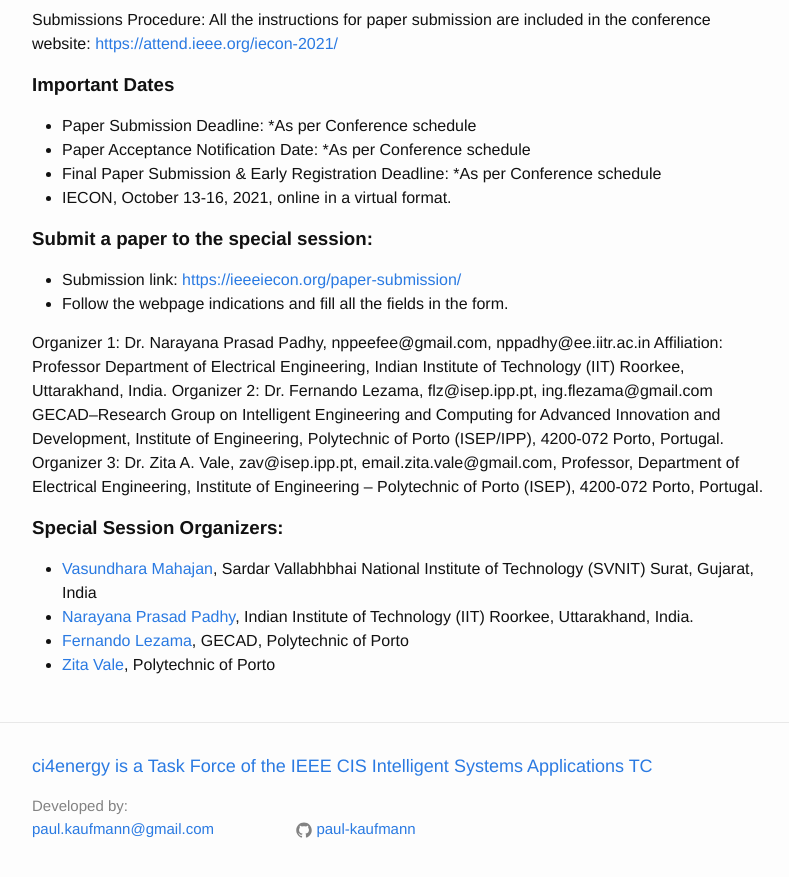
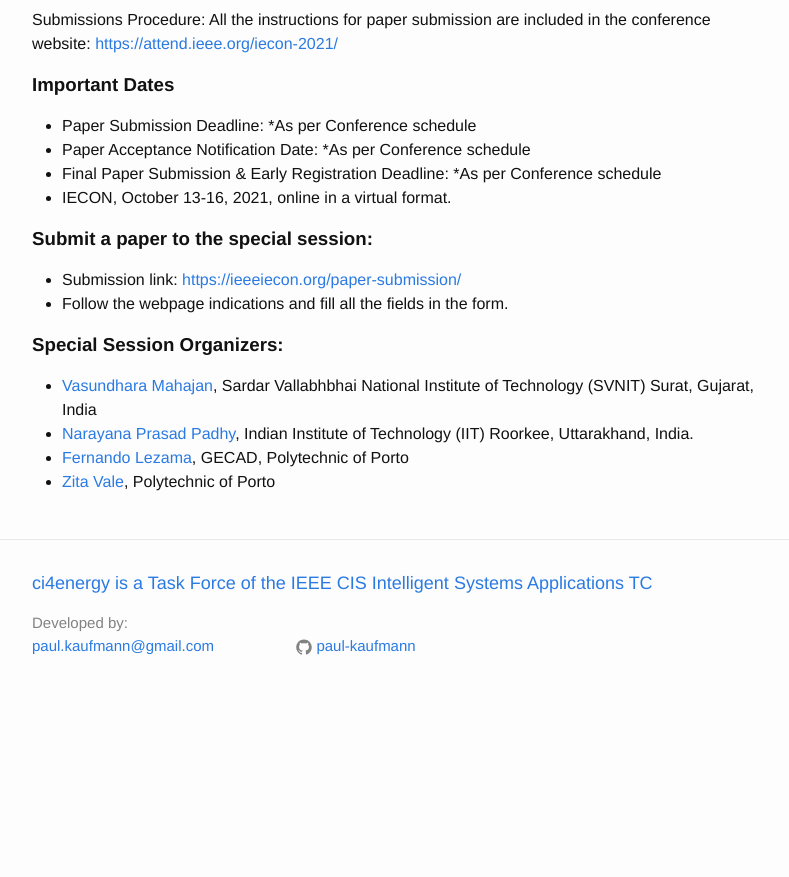
Before and after one commit to ci4energy/ci4energy.github.io, a Jekyll site: the page built from energy.md, in a window 1280 px wide and 900 px high, scrolled down 981 px. Shown: the top 877 px of the window, without its empty margins (238-1027 px from the left). Built offline with Jekyll 4.4.1, drawn with Linux system fonts in a browser that asks for light colours; after the commit the page ends 1698 px from its top, so only the background shows below that.

Commit message:
Update energy.md

```diff
--- a/energy.md
+++ b/energy.md
@@ -51,17 +51,6 @@
 - Follow the webpage indications and fill all the fields in the form.
 
 
-Organizer 1: Dr. Narayana Prasad Padhy, nppeefee@gmail.com, nppadhy@ee.iitr.ac.in
-Affiliation: Professor Department of Electrical Engineering, Indian Institute of Technology (IIT)
-Roorkee, Uttarakhand, India.
-Organizer 2: Dr. Fernando Lezama, flz@isep.ipp.pt, ing.flezama@gmail.com
-GECAD–Research Group on Intelligent Engineering and Computing for Advanced Innovation and
-Development, Institute of Engineering, Polytechnic of Porto (ISEP/IPP), 4200-072 Porto, Portugal.
-Organizer 3: Dr. Zita A. Vale, zav@isep.ipp.pt, email.zita.vale@gmail.com,
-Professor, Department of Electrical Engineering, Institute of Engineering – Polytechnic of Porto
-(ISEP), 4200-072 Porto, Portugal.
-
-
 <h3><b>Special Session Organizers:</b></h3>
 - <a href="mailto:vmahajan@eed.svnit.ac.in">Vasundhara Mahajan</a>, Sardar Vallabhbhai National Institute of Technology (SVNIT) Surat, Gujarat, India
 - <a href="mailto:nppadhy@ee.iitr.ac.in">Narayana Prasad Padhy</a>, Indian Institute of Technology (IIT) Roorkee, Uttarakhand, India.
```
